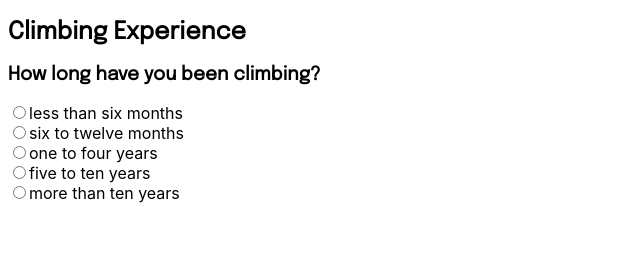
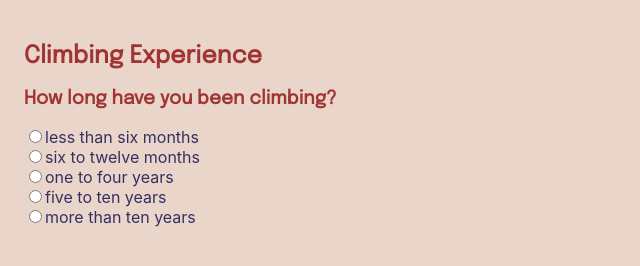
Before and after one commit to shelldandy/climbing-quiz, a Gatsby site: page / in a window 1280 px wide. Shown: the whole page, without its empty margins (0-640 px from the left). Built offline with nearby package versions, Linux system fonts and the light colour scheme; Gatsby itself is replaced by a stand-in of ours.

Commit message:
aesthetic colors

```diff
--- a/src/components/GlobalStyles.js
+++ b/src/components/GlobalStyles.js
@@ -8,8 +8,16 @@ const GlobalStyles = createGlobalStyle`
     font-family: "Cormorant", ${systemFonts};
   }
 
+  body {
+    min-height: 100vh;
+    background: #E9D5CA;
+    color: #363062;
+    padding: 1em;
+  }
+
   h1, h2, h3, h4, h5, h6 {
     font-family: "Epilogue", ${systemFonts};
+    color: #A13333;
   }
 
   *, *::before, *::after {
```
